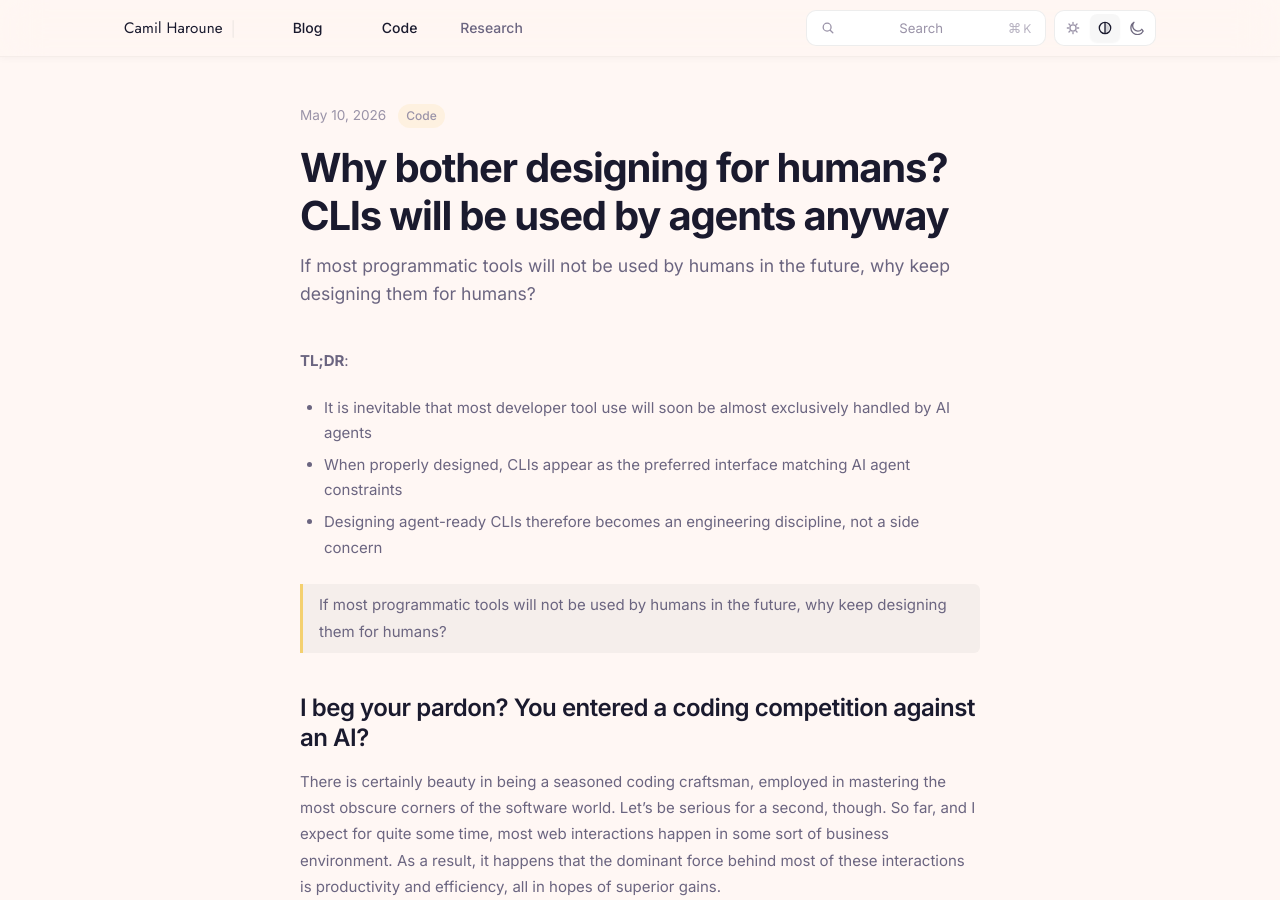
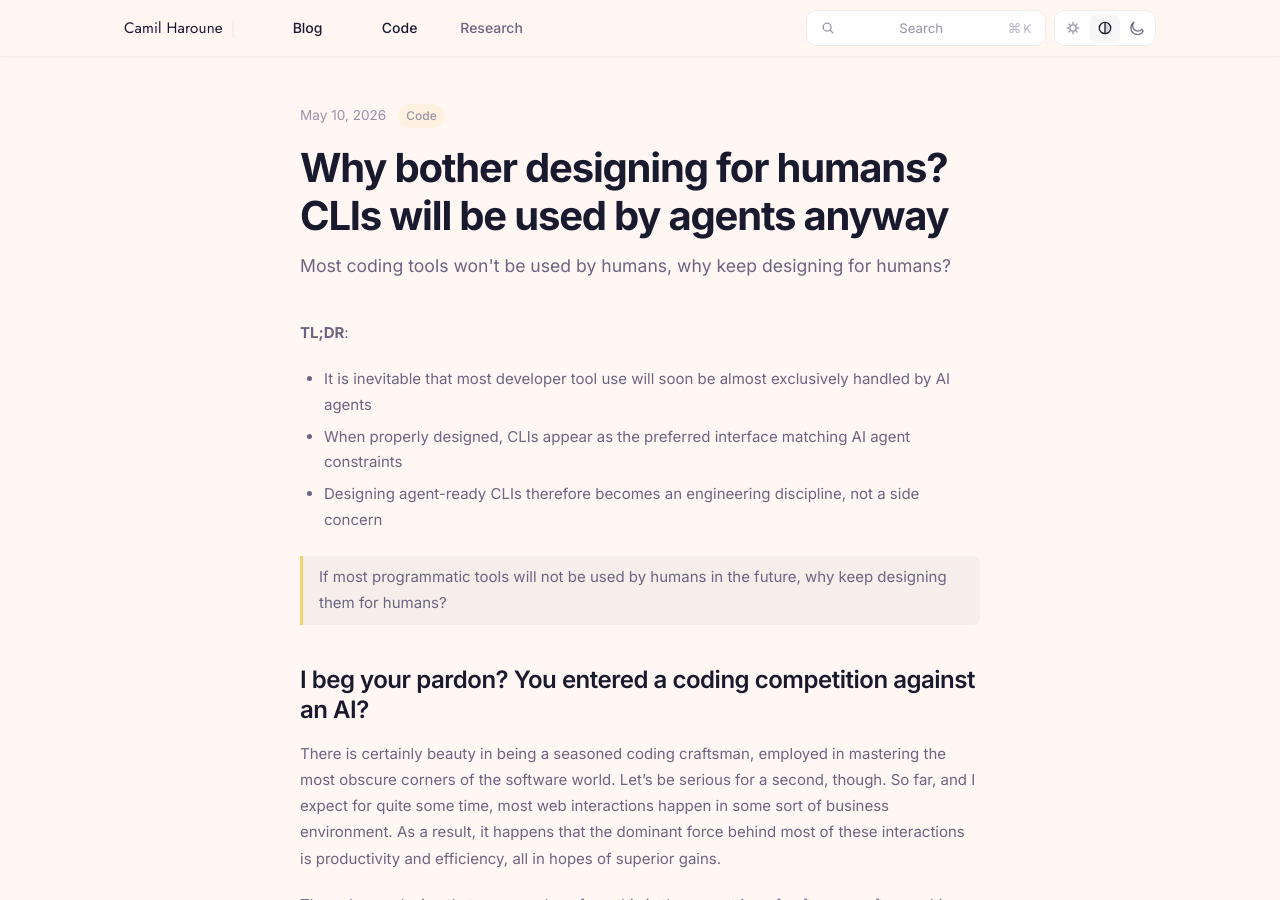
Before and after one commit to Camil-H/camil-h.github.io, a Jekyll site: the page built from _posts/2026-05-10-cli-agentic-design.md, in a window 1280 px wide and 900 px high. Built offline with Jekyll 4.4.1, drawn with Linux system fonts in a browser that asks for light colours.

Commit message:
blog: Edit subtitle - Design CLIs for agents

```diff
--- a/_posts/2026-05-10-cli-agentic-design.md
+++ b/_posts/2026-05-10-cli-agentic-design.md
@@ -1,6 +1,6 @@
 ---
 title: "Why bother designing for humans? CLIs will be used by agents anyway"
-subtitle: "If most programmatic tools will not be used by humans in the future, why keep designing them for humans?"
+subtitle: "Most coding tools won't be used by humans, why keep designing for humans?"
 date: 2026-05-10
 category: code
 tags: [ai, agents, cli, cli-agent-lint]
```
